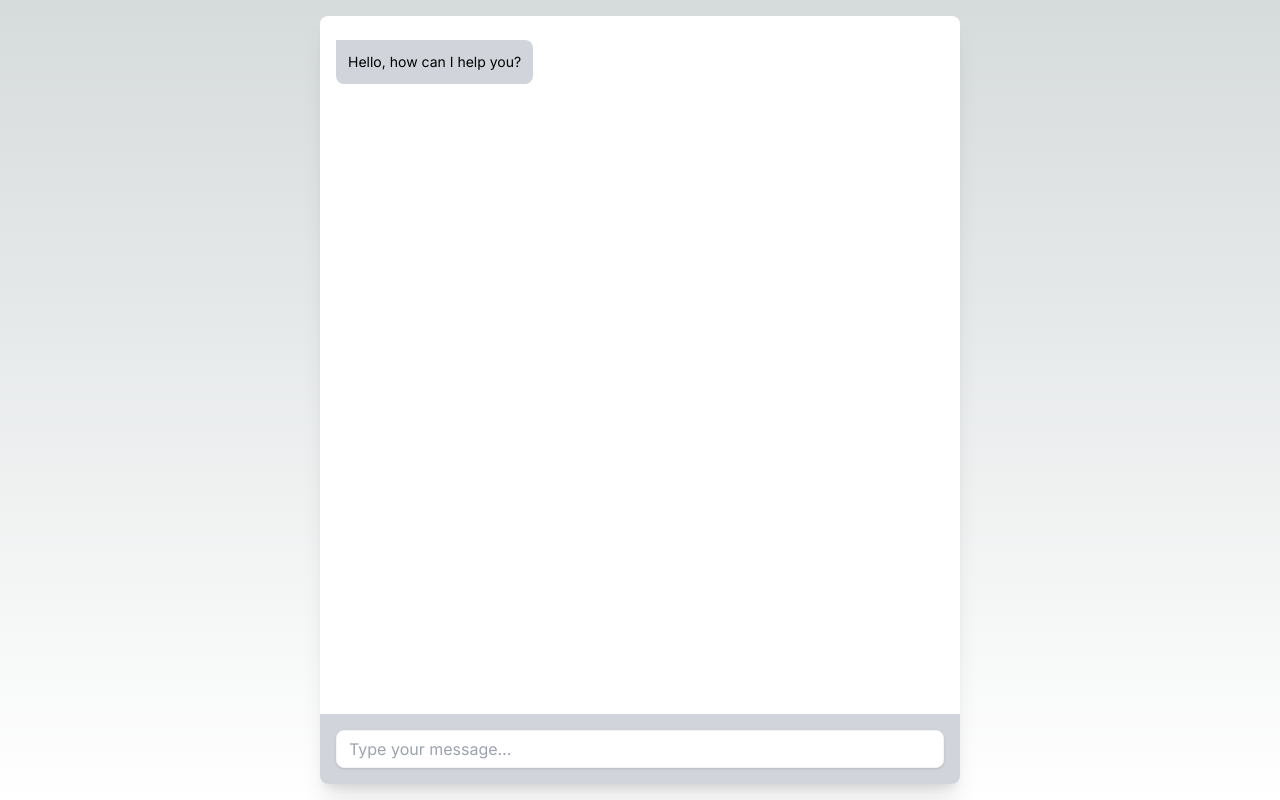
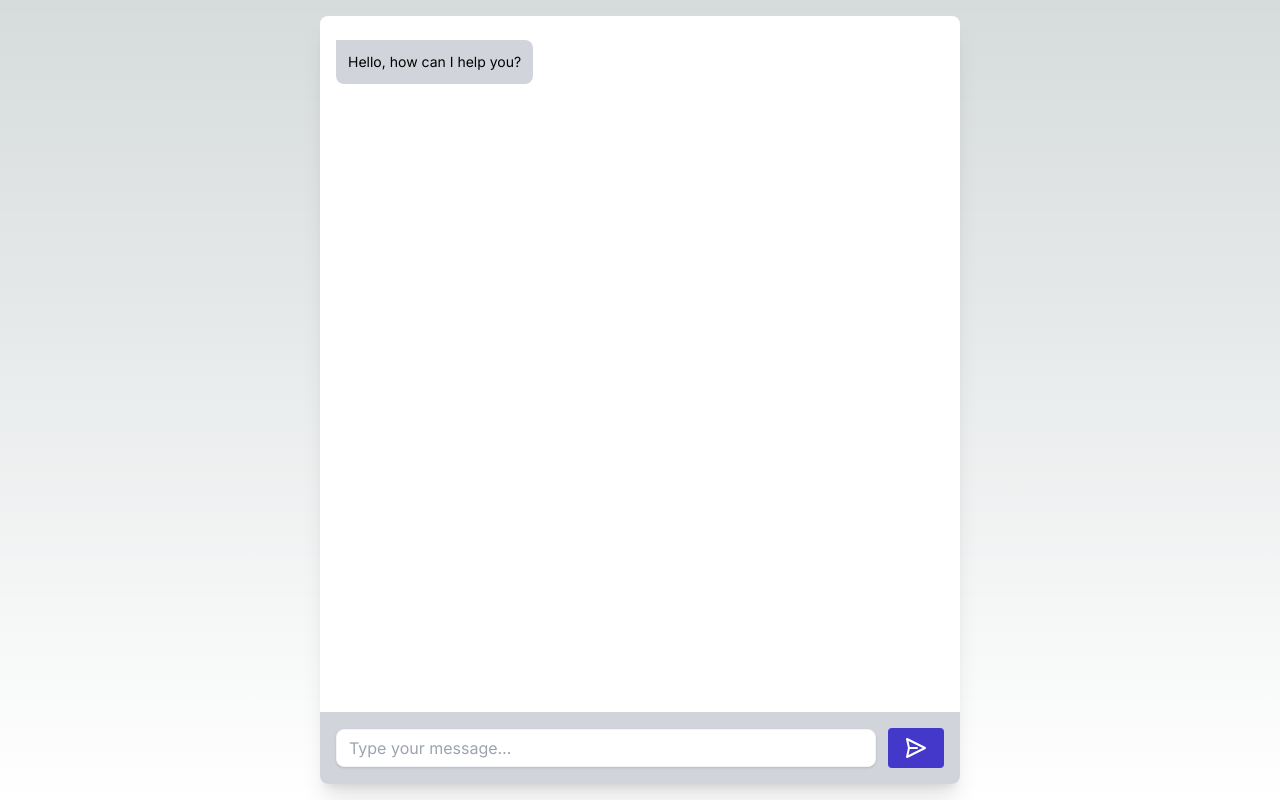
Before and after one commit to 3atharvkurdukar/gpt-zoom, a Next.js app: page /chat in a window 1280 px wide. Built offline with nearby package versions, Linux system fonts and the light colour scheme.

Commit message:
Implemented streaming for Chat API

```diff
--- a/package.json
+++ b/package.json
@@ -13,6 +13,7 @@
     "@types/react": "18.2.13",
     "@types/react-dom": "18.2.6",
     "@wmik/use-media-recorder": "1.6.5-beta.0",
+    "ai": "^2.1.8",
     "autoprefixer": "10.4.14",
     "axios": "^1.4.0",
     "eslint": "8.43.0",
@@ -20,6 +21,7 @@
     "jsrsasign": "^10.8.6",
     "next": "13.4.6",
     "openai": "^3.3.0",
+    "openai-edge": "^1.1.0",
     "postcss": "8.4.24",
     "react": "18.2.0",
     "react-dom": "18.2.0",
--- a/src/app/api/(openai)/chat/route.ts
+++ b/src/app/api/(openai)/chat/route.ts
@@ -1,26 +1,56 @@
+import { OpenAIStream, StreamingTextResponse } from "ai";
 import axios from "axios";
 import { NextRequest, NextResponse } from "next/server";
-import { ChatCompletionRequestMessage } from "openai";
 import { handleAxiosError } from "~/utils/handleAxiosError";
-import promptChatGPT from "~/utils/promptChatGPT";
+import {
+  type ChatCompletionRequestMessage,
+  Configuration,
+  OpenAIApi,
+} from "openai-edge";
+
+// IMPORTANT! Set the runtime to edge
+export const runtime = "edge";
+
+const configuration = new Configuration({
+  apiKey: process.env.OPENAI_KEY,
+});
+const openai = new OpenAIApi(configuration);
+
+type ThemePrompt = {
+  [key: string]: ChatCompletionRequestMessage;
+};
+
+const themePrompts: ThemePrompt = {
+  yoga: {
+    role: "system",
+    content:
+      "You are 'Yogesh', a virtual yoga guru. Your job is to answer all queries related to yoga and fitness. Dismiss all unrelated queries. The answers should be short and crisp, not more than 50 words.",
+  },
+};
 
 export async function POST(req: NextRequest) {
   try {
-    const messages = (await req.json())
-      .messages as ChatCompletionRequestMessage[];
+    const data = await req.json();
+    const messages = data.messages as ChatCompletionRequestMessage[];
+    const theme = data.theme as keyof typeof themePrompts;
+
     if (!messages) {
       return NextResponse.json({ message: "No data found!" }, { status: 400 });
     }
-    const newMessages: ChatCompletionRequestMessage[] = [
-      {
-        role: "system",
-        content:
-          "You are 'Yogesh', a virtual yoga guru. Your job is to answer all queries related to yoga and fitness. Dismiss all unrelated queries. The answers should be short and crisp, not more than 50 words.",
-      },
-      ...messages.slice(-10),
-    ];
-    const response = await promptChatGPT(newMessages);
-    return NextResponse.json({ response });
+    if (theme) {
+      messages.unshift(themePrompts[theme]);
+    }
+
+    const response = await openai.createChatCompletion({
+      model: "gpt-3.5-turbo",
+      stream: true,
+      messages: messages.slice(-10),
+    });
+
+    // Convert the response into a friendly text-stream
+    const stream = OpenAIStream(response);
+    // Respond with the stream
+    return new StreamingTextResponse(stream);
   } catch (error) {
     if (axios.isAxiosError(error)) {
       handleAxiosError(error);
--- a/src/components/ChatUI.tsx
+++ b/src/components/ChatUI.tsx
@@ -1,44 +1,19 @@
 "use client";
 
-import axios from "axios";
-import { ChatCompletionRequestMessage } from "openai";
-import { KeyboardEventHandler, useEffect, useState } from "react";
 import ChatBubble from "~/components/ChatBubble";
+import { useChat } from "ai/react";
 
 export const ChatUI = () => {
-  const [messages, setMessages] = useState<ChatCompletionRequestMessage[]>([
-    { role: "assistant", content: "Hello, how can I help you?" },
-  ]);
-  const [messageInput, setMessageInput] = useState("");
-  const [loading, setLoading] = useState(false);
-
-  useEffect(() => {
-    if (messages.length === 0) return;
-    const lastMessage = messages[messages.length - 1];
-    if (lastMessage.role === "user") {
-      setLoading(true);
-      axios
-        .post("/api/chat", {
-          messages: messages,
-        })
-        .then((res) => {
-          const { response } = res.data;
-          console.log(response);
-          setMessages((messages) => [...messages, response]);
-          setLoading(false);
-        });
-    }
-  }, [messages]);
-
-  const handleKeyDown: KeyboardEventHandler<HTMLInputElement> = (event) => {
-    if (event.key === "Enter" && !loading) {
-      setMessages((messages) => [
-        ...messages,
-        { role: "user", content: messageInput },
-      ]);
-      setMessageInput("");
-    }
-  };
+  const { messages, input, isLoading, error, handleInputChange, handleSubmit } =
+    useChat({
+      initialMessages: [
+        {
+          id: Date.now().toString(),
+          role: "assistant",
+          content: "Hello, how can I help you?",
+        },
+      ],
+    });
 
   return (
     <div className="flex flex-col flex-grow w-full bg-white dark:bg-slate-900 shadow-xl rounded-lg overflow-hidden">
@@ -46,19 +21,44 @@ export const ChatUI = () => {
         {messages.map((message, i) => (
           <ChatBubble key={i} role={message.role} message={message.content} />
         ))}
-        {loading && <ChatBubble role="assistant" message="Typing..." />}
+        {isLoading && (
+          <ChatBubble role="assistant" message="Thinking..." loading />
+        )}
+        {error && <ChatBubble role="error" message={error.message} />}
       </div>
 
-      <div className="bg-gray-300 dark:bg-slate-800 p-4">
+      <form
+        className="bg-gray-300 dark:bg-slate-800 p-4 flex items-center gap-3"
+        onSubmit={handleSubmit}
+      >
         <input
-          className="shadow appearance-none border rounded-lg w-full py-2 px-3 text-gray-700 leading-tight focus:outline-none focus:shadow-outline bg-white dark:bg-slate-900 dark:text-gray-100 border-gray-100 dark:border-slate-700 text-sn focus:ring-1 ring-indigo-200 dark:ring-indigo-700"
+          className="shadow appearance-none border rounded-lg w-full py-2 px-3 text-gray-700 leading-tight focus:outline-none focus:shadow-outline bg-white dark:bg-slate-900 dark:text-gray-100 border-gray-100 dark:border-slate-700 text-sn focus:ring-1 ring-indigo-200 dark:ring-indigo-700 flex-grow"
           type="text"
           placeholder="Type your message…"
-          value={messageInput}
-          onChange={(event) => setMessageInput(event.target.value)}
-          onKeyDown={handleKeyDown}
+          value={input}
+          onChange={handleInputChange}
         />
-      </div>
+        <button
+          type="submit"
+          className="bg-indigo-700 hover:bg-indigo-800 text-white font-bold py-2 px-4 rounded"
+          disabled={isLoading}
+        >
+          <svg
+            xmlns="http://www.w3.org/2000/svg"
+            className="h-6 w-6 rotate-90"
+            fill="none"
+            viewBox="0 0 24 24"
+            stroke="currentColor"
+          >
+            <path
+              strokeLinecap="round"
+              strokeLinejoin="round"
+              strokeWidth={2}
+              d="M12 19l9 2-9-18-9 18 9-2zm0 0v-8"
+            />
+          </svg>
+        </button>
+      </form>
     </div>
   );
 };
--- a/src/components/TalkUI.tsx
+++ b/src/components/TalkUI.tsx
@@ -7,6 +7,8 @@ import { useEffect, useState } from "react";
 import useMediaRecorder from "@wmik/use-media-recorder";
 import { handleAxiosError } from "~/utils/handleAxiosError";
 import { ChatBubble } from "~/components/ChatBubble";
+import { useChat } from "ai/react";
+import { Message } from "ai";
 
 const sendMimeType = "audio/wav";
 const receiveMimeType = "audio/mpeg";
@@ -16,21 +18,35 @@ export const TalkUI = () => {
     useMediaRecorder({
       mediaStreamConstraints: { audio: true },
       blobOptions: { type: sendMimeType },
+    });
 
-      // askPermissionOnMount: true,
-    });
+  const { messages, isLoading, setMessages, append } = useChat({
+    body: {
+      theme: "yoga",
+    },
+    onResponse: () => {
+      setAIStatus("Ready");
+    },
+    onError: (error: Error) => {
+      setError(error.message);
+    },
+    onFinish: (message: Message) => {
+      setAIStatus("Vocalising");
+      getAIVoice(message.content)
+        .then((url) => setAIResponseURL(url))
+        .catch((error: AxiosError) => {
+          const errorMsg = handleAxiosError(error);
+          setError(errorMsg);
+        })
+        .finally(() => setAIStatus("Ready"));
+    },
+  });
 
   const [error, setError] = useState<string | null>(null);
   const [aiStatus, setAIStatus] = useState<
     "Ready" | "Understanding" | "Thinking" | "Vocalising"
   >("Ready");
   const [mediaBlobUrl, setMediaBlobUrl] = useState<string | null>(null);
-  const [messages, setMessages] = useState<ChatCompletionRequestMessage[]>([
-    {
-      role: "user",
-      content: "Introduce yourself.",
-    },
-  ]);
   const [aiResponseURL, setAIResponseURL] = useState<string | null>(null);
 
   const getTranscription = async (audioBlob: Blob) => {
@@ -49,15 +65,6 @@ export const TalkUI = () => {
     return transcription;
   };
 
-  const getAIResponse = async (messages: ChatCompletionRequestMessage[]) => {
-    const { data } = await axios.post("/api/chat", {
-      messages,
-    });
-    const response = data.response as ChatCompletionRequestMessage;
-    console.log("AI Response:", response);
-    return response;
-  };
-
   const getAIVoice = async (text: string) => {
     const { data } = await axios.post(
       "/api/synthesize",
@@ -67,13 +74,13 @@ export const TalkUI = () => {
       {
         responseType: "arraybuffer",
         headers: {
-          Accept: "audio/mpeg",
+          Accept: receiveMimeType,
         },
       }
     );
     // Create a new Blob object from the audio data with MIME type 'audio/mpeg'
     const blob = new Blob([data], {
-      type: "audio/mpeg",
+      type: receiveMimeType,
     });
     // Create a URL for the blob object
     const url = URL.createObjectURL(blob);
@@ -90,6 +97,12 @@ export const TalkUI = () => {
 
   useEffect(() => {
     getMediaStream();
+    setAIStatus("Thinking");
+    void append({
+      id: Date.now().toString(),
+      role: "user",
+      content: "Introduce yourself.",
+    });
   }, []);
 
   useEffect(() => {
@@ -100,19 +113,14 @@ export const TalkUI = () => {
       getTranscription(mediaBlob)
         .then((transcription) => {
           if (transcription.length === 0) {
-            setMessages((messages) => [
-              ...messages,
-              {
-                role: "assistant",
-                content:
-                  "Sorry, I didn't get you. Could you please say it again?",
-              },
-            ]);
+            setError("Sorry, I didn't get you. Could you please say it again?");
           } else {
-            setMessages((messages) => [
-              ...messages,
-              { role: "user", content: transcription },
-            ]);
+            setAIStatus("Thinking");
+            void append({
+              id: Date.now().toString(),
+              role: "user",
+              content: transcription,
+            });
           }
         })
         .catch((error: AxiosError) => {
@@ -122,39 +130,6 @@ export const TalkUI = () => {
         .finally(() => setAIStatus("Ready"));
     }
   }, [mediaBlob]);
-
-  useEffect(() => {
-    if (messages.length === 0) {
-      return;
-    }
-    const lastMessage = messages[messages.length - 1];
-    if (!lastMessage.content) return;
-    if (lastMessage.role === "user" || lastMessage.role === "system") {
-      console.log("Generating AI response...");
-      setAIStatus("Thinking");
-      getAIResponse(messages)
-        .then((aiResponse) => {
-          setMessages((messages) => [...messages, aiResponse]);
-        })
-        .catch((error: AxiosError) => {
-          const errorMsg = handleAxiosError(error);
-          setError(errorMsg);
-        })
-        .finally(() => setAIStatus("Ready"));
-    } else if (lastMessage.role === "assistant") {
-      console.log("Generating AI voice...");
-      setAIStatus("Vocalising");
-      const lastMessage = messages[messages.length - 1];
-      if (!lastMessage.content) return;
-      getAIVoice(lastMessage.content)
-        .then((url) => setAIResponseURL(url))
-        .catch((error: AxiosError) => {
-          const errorMsg = handleAxiosError(error);
-          setError(errorMsg);
-        })
-        .finally(() => setAIStatus("Ready"));
-    }
-  }, [messages]);
 
   return (
     <div className="w-full h-[95vh] grid grid-cols-3 gap-4">
--- a/src/utils/promptChatGPT.ts
+++ /dev/null
@@ -1,24 +0,0 @@
-"use server";
-import {
-  type ChatCompletionRequestMessage,
-  Configuration,
-  OpenAIApi,
-} from "openai";
-
-const configuration = new Configuration({
-  apiKey: process.env.OPENAI_KEY,
-});
-
-const openai = new OpenAIApi(configuration);
-
-export const promptChatGPT = async (
-  messages: ChatCompletionRequestMessage[]
-) => {
-  const { data } = await openai.createChatCompletion({
-    model: "gpt-3.5-turbo",
-    messages: messages,
-  });
-  return data.choices[0].message;
-};
-
-export default promptChatGPT;
```
Also changed, not shown: 1 other file (tests, documents, lock files or other folders).
